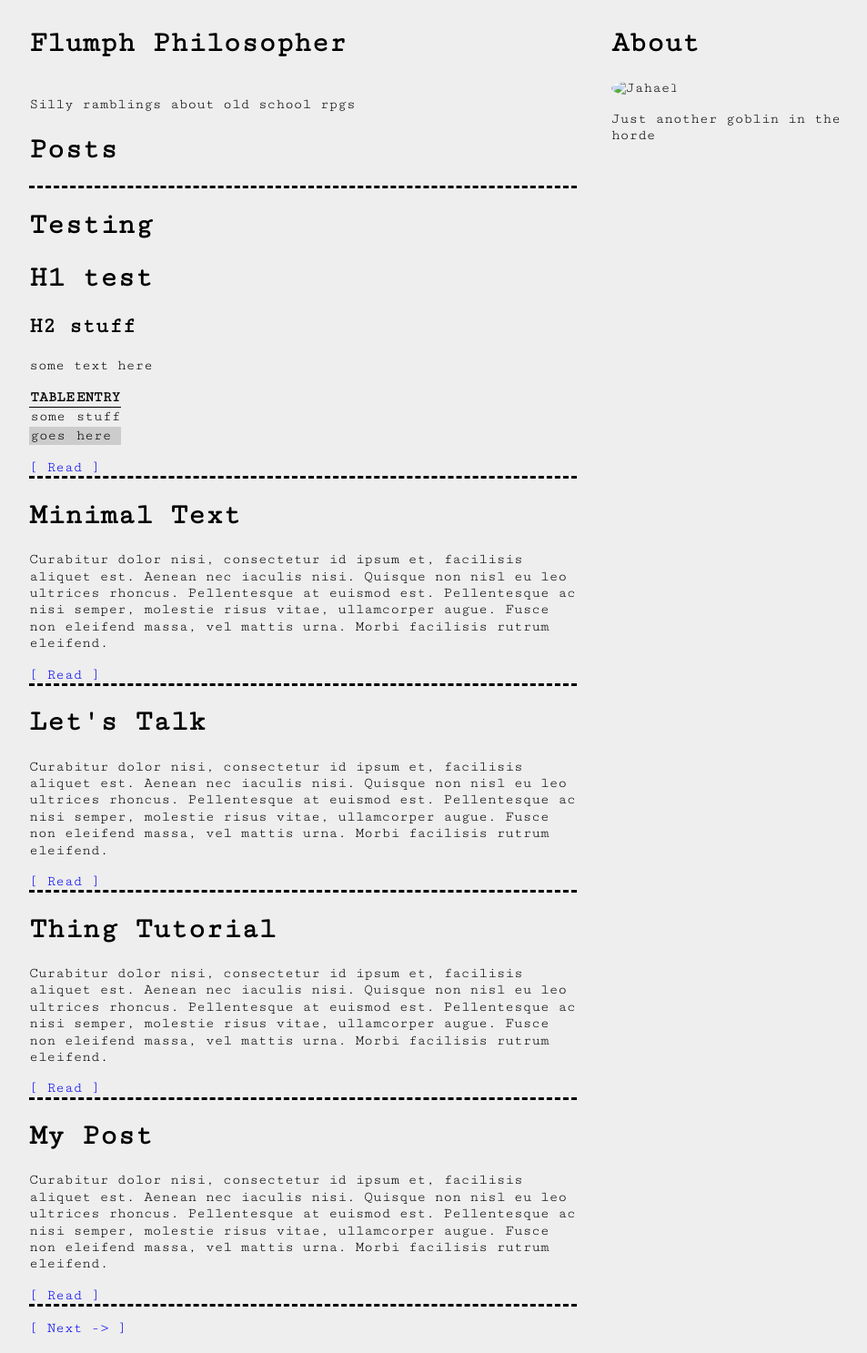
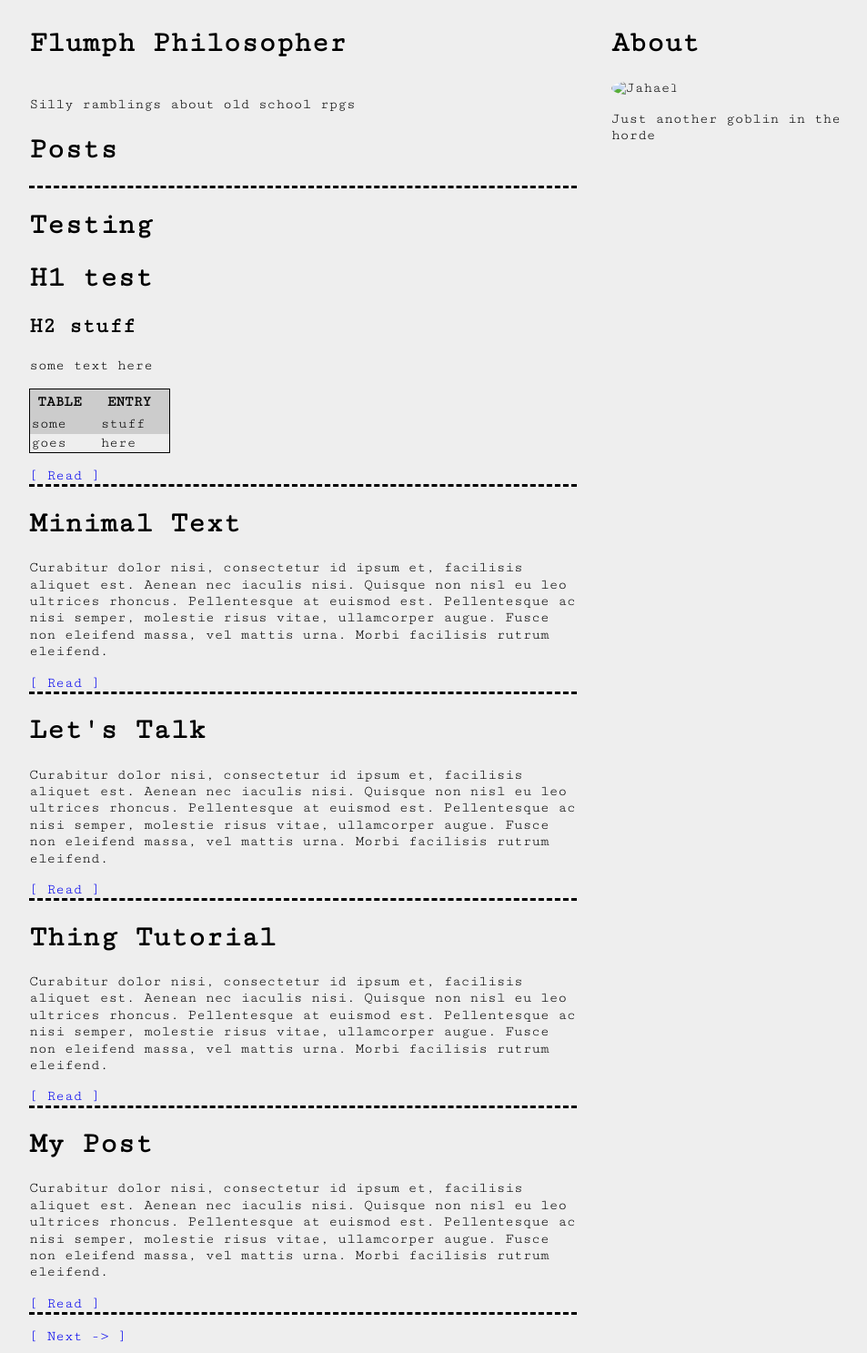
Before and after one commit to flumph-philosopher/flumph-philosopher.github.io, a Jekyll site: the page built from index.html, in a window 1280 px wide. Shown: the whole page at 91% size, without its empty margins (147-1100 px from the left). Built offline with Jekyll 4.4.1, drawn with Linux system fonts in a browser that asks for light colours; nearby versions of some CDN libraries; the list of posts is cut into pages by our own code.

Commit message:
CSShenanigans

```diff
--- a/css/style.css
+++ b/css/style.css
@@ -10,24 +10,37 @@ hr {
 }
 
 table {
-  background-color: #CCC
+  background-color: #CCC;
   border: 1px solid black;
-  border-spacing: 10px 0;
   border-collapse: collapse;
 }
 
 th {
   font-weight: 900;
   text-transform: uppercase;
-  border-bottom: 1px solid black;
+  text-align: left;
+  padding-left: 8px;
+  padding-right: 20px;
+  padding-top: 5px;
+  padding-bottom: 5px;
 }
 
 tr:nth-child(even) {
-  background-color: #CCC
+  background-color: #EEE;
+  text-align: left;
+  padding-left: 8px;
+  padding-right: 20px;
+  padding-top: 5px;
+  padding-bottom: 5px;
 }
 
 tr:nth-child(odd) {
-  background-color: #EEE
+  background-color: #CCC;
+  text-align: left;
+  padding-left: 8px;
+  padding-right: 20px;
+  padding-top: 5px;
+  padding-bottom: 5px;
 }
 
 .about {
```
